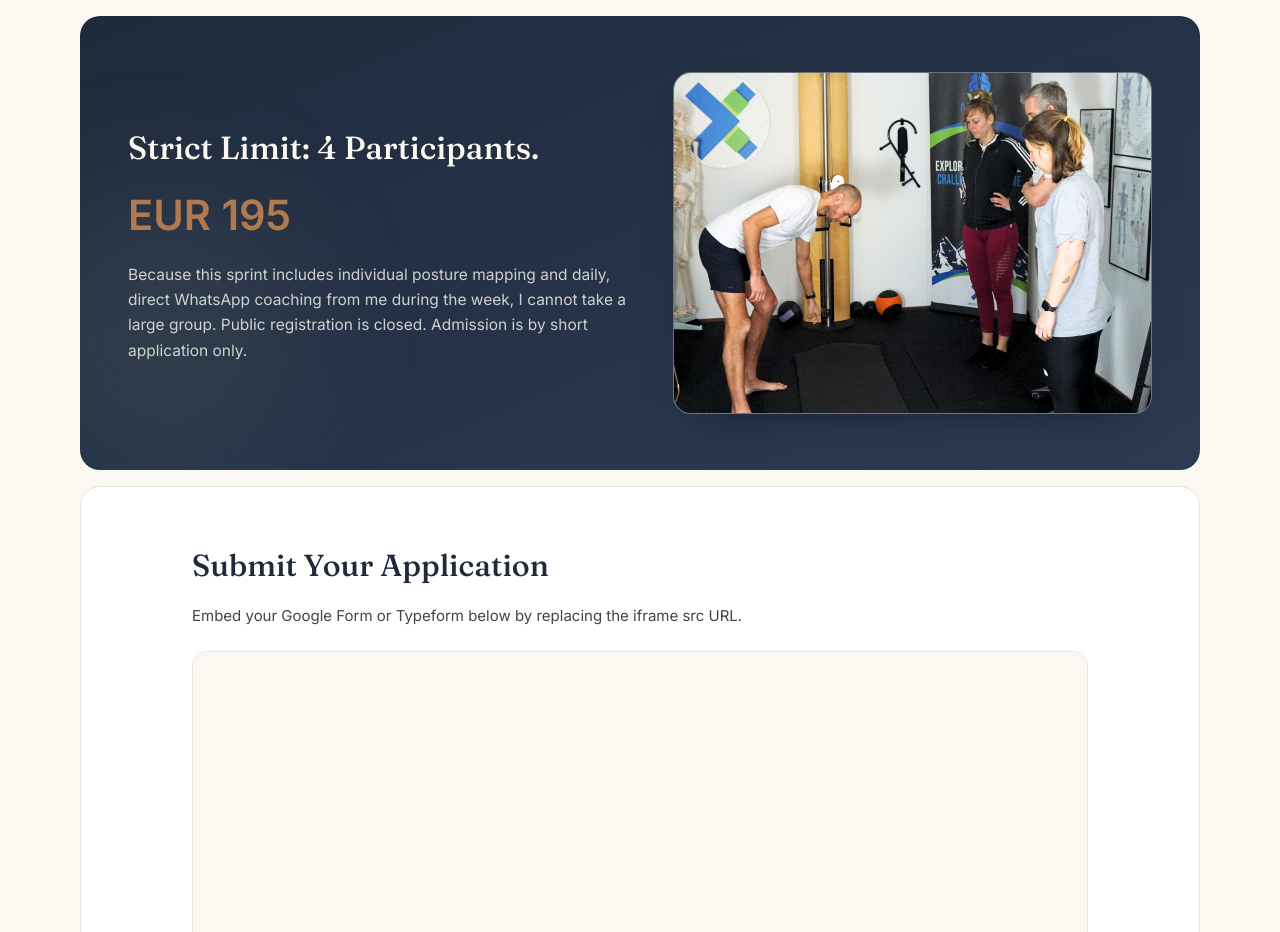
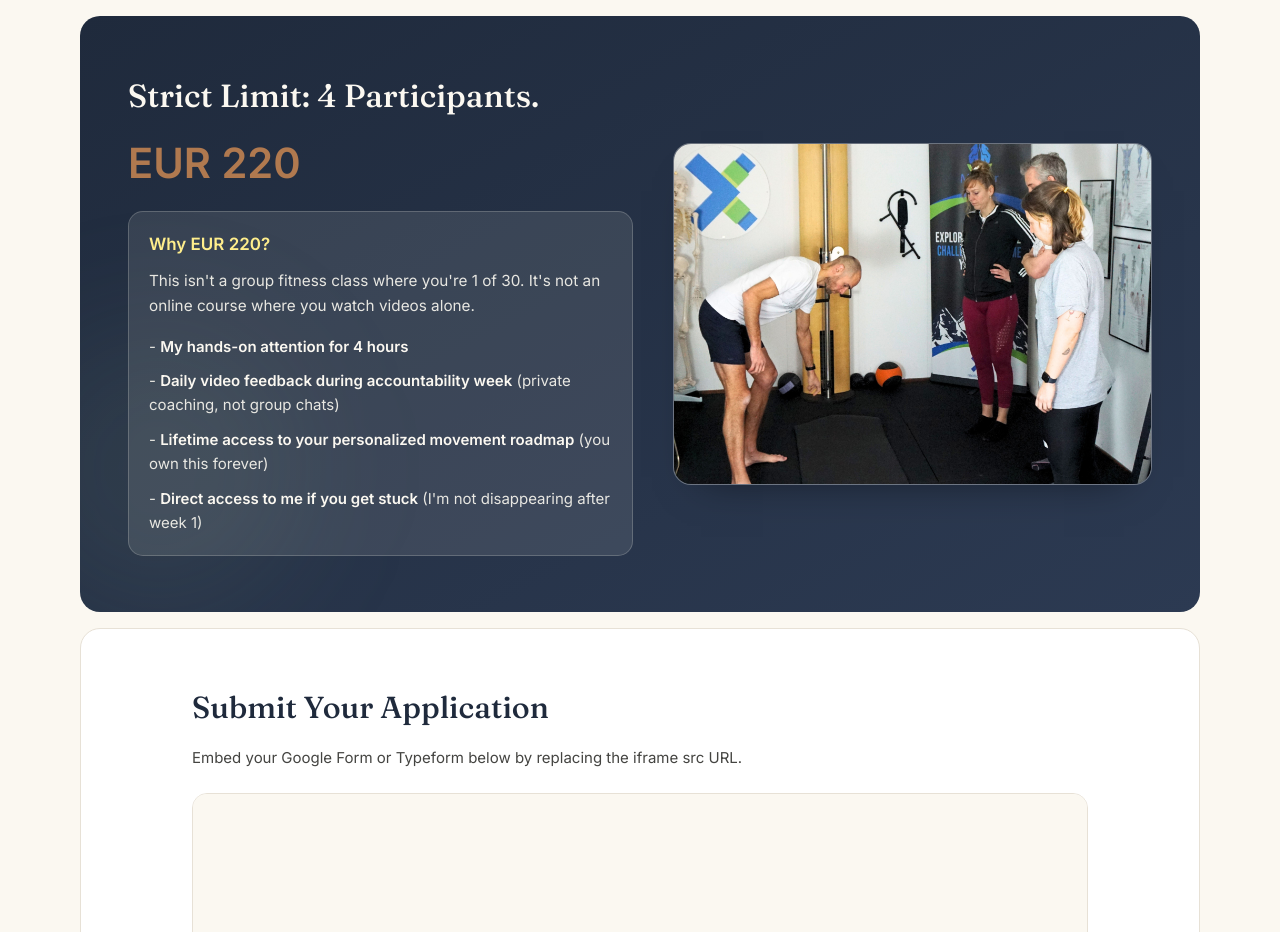
Before and after one commit to VinPOPFrance/James, a Next.js app: page /pelvic-engine-reset in a window 1280 px wide. Shown: the part 2686-3618 px from the top of the page. Built offline with nearby package versions, Linux system fonts and the light colour scheme; no server answers.

Commit message:
Update pricing and add detailed value proposition in SubscriberPelvicEngineResetPage

```diff
--- a/src/app/pelvic-engine-reset/page.tsx
+++ b/src/app/pelvic-engine-reset/page.tsx
@@ -291,14 +291,31 @@ export default function SubscriberPelvicEngineResetPage() {
                 Strict Limit: 4 Participants.
               </h2>
               <p className="mb-4 text-[clamp(1.9rem,4vw,2.6rem)] font-semibold text-copper">
-                EUR 195
+                EUR 220
               </p>
-              <p className="max-w-3xl text-[15.5px] leading-relaxed text-ivory/80">
-                Because this sprint includes individual posture mapping and
-                daily, direct WhatsApp coaching from me during the week, I
-                cannot take a large group. Public registration is closed.
-                Admission is by short application only.
-              </p>
+              <div className="max-w-3xl rounded-card border border-ivory/20 bg-ivory/10 p-5">
+                <h3 className="mb-3 text-[1.06rem] font-semibold text-[#ffee8c]">
+                  Why EUR 220?
+                </h3>
+                <p className="mb-4 text-[15.3px] leading-relaxed text-ivory/90">
+                  This isn&apos;t a group fitness class where you&apos;re 1 of 30.
+                  It&apos;s not an online course where you watch videos alone.
+                </p>
+                <ul className="space-y-2.5 text-[15px] leading-relaxed text-ivory/90">
+                  <li>
+                    - <strong className="font-semibold text-ivory">My hands-on attention for 4 hours</strong>
+                  </li>
+                  <li>
+                    - <strong className="font-semibold text-ivory">Daily video feedback during accountability week</strong> (private coaching, not group chats)
+                  </li>
+                  <li>
+                    - <strong className="font-semibold text-ivory">Lifetime access to your personalized movement roadmap</strong> (you own this forever)
+                  </li>
+                  <li>
+                    - <strong className="font-semibold text-ivory">Direct access to me if you get stuck</strong> (I&apos;m not disappearing after week 1)
+                  </li>
+                </ul>
+              </div>
             </div>
 
             <div className="overflow-hidden rounded-[18px] border border-ivory/25 bg-ivory/10 shadow-[0_20px_40px_-28px_rgba(0,0,0,0.55)]">
```
